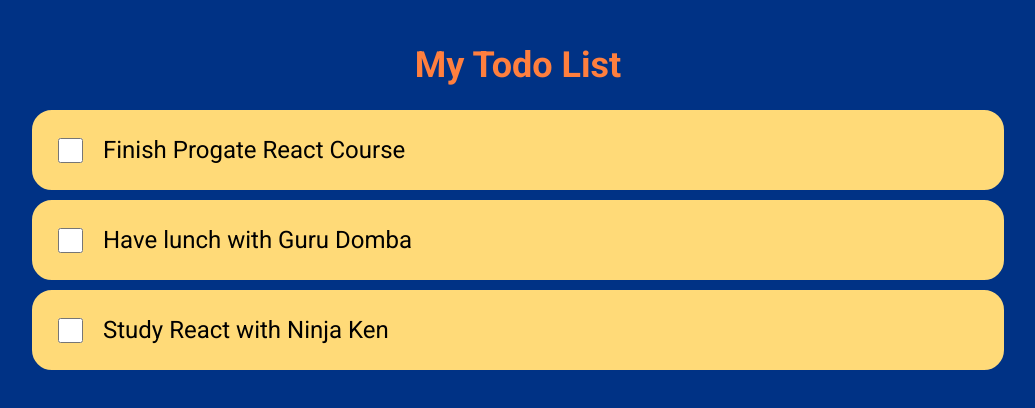
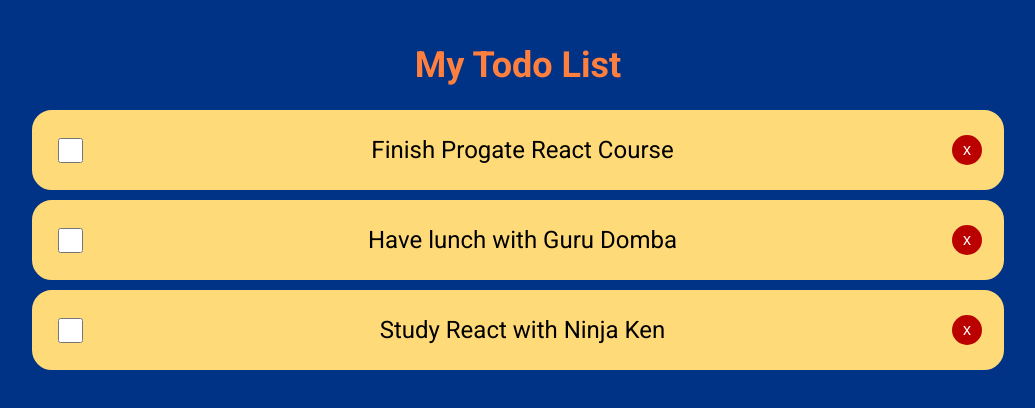
Before and after one commit to alfinprasetya/progate-todo-2, a React (Vite) app: page / in a window 1280 px wide. Shown: the top 408 px of the page, without its empty margins (122-1157 px from the left). Built offline with nearby package versions, Linux system fonts and the light colour scheme.

Commit message:
Develop delete todo feature

```diff
--- a/src/App.jsx
+++ b/src/App.jsx
@@ -15,10 +15,19 @@ function App() {
     setTodos(updatedTodos);
   };
 
+  const deleteTodo = (todoId) => {
+    const updatedTodos = todos.filter((todo) => todo.id !== todoId);
+    setTodos(updatedTodos);
+  };
+
   return (
     <div style={styles.container}>
       <h1 style={styles.title}>My Todo List</h1>
-      <Todos todos={todos} toggleCompleted={toggleCompleted} />
+      <Todos
+        todos={todos}
+        toggleCompleted={toggleCompleted}
+        deleteTodo={deleteTodo}
+      />
     </div>
   );
 }
--- a/src/components/TodoItem.jsx
+++ b/src/components/TodoItem.jsx
@@ -1,4 +1,4 @@
-const TodoItem = ({ todo, toggleCompleted }) => {
+const TodoItem = ({ todo, toggleCompleted, deleteTodo }) => {
   const getTodoTitleStyle = () => {
     if (todo.completed === true) {
       return { textDecoration: "line-through" };
@@ -15,6 +15,7 @@ const TodoItem = ({ todo, toggleCompleted }) => {
         onChange={() => toggleCompleted(todo.id)}
       ></input>
       <p style={getTodoTitleStyle()}>{todo.title}</p>
+      <button onClick={() => deleteTodo(todo.id)} style={styles.button}>x</button>
     </div>
   );
 };
@@ -28,14 +29,24 @@ const styles = {
     padding: "0 20px",
     borderRadius: "20px",
     display: "flex",
+    justifyContent: 'space-between',
     alignItems: "center",
-    gap: "10px",
   },
   checkbox: {
     marginRight: "10px",
     height: "25px",
     width: "25px",
   },
+  button: {
+    backgroundColor: '#BB0000',
+    color: '#fff',
+    height: '30px',
+    width: '30px',
+    borderRadius: '100%',
+    border: 'none',
+    cursor: 'pointer',
+    fontSize: '16px',
+  },
 };
 
 export default TodoItem;
--- a/src/components/Todos.jsx
+++ b/src/components/Todos.jsx
@@ -1,6 +1,6 @@
 import TodoItem from "./TodoItem"; // Lakukan import
 
-const Todos = ({ todos, toggleCompleted }) => {
+const Todos = ({ todos, toggleCompleted, deleteTodo }) => {
   return (
     <div style={styles.container}>
       {todos.map((todo) => {
@@ -9,6 +9,7 @@ const Todos = ({ todos, toggleCompleted }) => {
             key={todo.id}
             todo={todo}
             toggleCompleted={toggleCompleted}
+            deleteTodo={deleteTodo}
           />
         );
       })}
```
